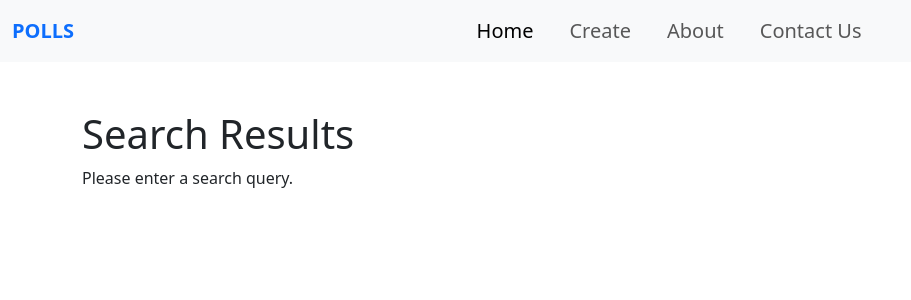
After one commit to SobanAhmedK/Django-Official-Polls-app, a Django app: page /polls/search/ in a window 1280 px wide. The commit adds this page. Shown: the top 300 px of the page, without its empty margins (0-911 px from the left). Run offline with Django 5.2, Linux system fonts and the light colour scheme.

Commit message:
search view-form developed

```diff
--- /dev/null
+++ b/polls/templates/polls/search_results.html
@@ -0,0 +1,52 @@
+<!-- polls/templates/polls/search_results.html -->
+<!DOCTYPE html>
+<html lang="en">
+<head>
+    <meta charset="UTF-8">
+    <meta name="viewport" content="width=device-width, initial-scale=1.0">
+    <title>Search Results</title>
+    <link href="https://cdn.jsdelivr.net/npm/bootstrap@5.3.0-alpha1/dist/css/bootstrap.min.css" rel="stylesheet">
+    {% load static %}
+    <link href="{% static 'Polls/style.css' %}" rel="stylesheet">
+</head>
+<body>
+
+<nav class="navbar navbar-expand-lg bg-body-tertiary">
+    <div class="container-fluid">
+        <a class="navbar-brand" href="{% url 'polls:index' %}">POLLS</a>
+        <button class="navbar-toggler" type="button" data-bs-toggle="collapse" data-bs-target="#navbarNavAltMarkup" aria-controls="navbarNavAltMarkup" aria-expanded="false" aria-label="Toggle navigation">
+            <span class="navbar-toggler-icon"></span>
+        </button>
+        <div class="collapse navbar-collapse justify-content-center" id="navbarNavAltMarkup">
+            <div class="navbar-nav">
+                <a class="nav-link fs-5 active ml-20px" aria-current="page" href="{% url 'polls:index' %}">Home</a>
+                <a class="nav-link fs-5 mr-33" href="{% url 'polls:create'%}">Create</a>
+                <a class="nav-link fs-5" href="{% url 'polls:about' %}">About</a>
+                <a class="nav-link fs-5" href="{% url 'polls:contact' %}">Contact Us</a>
+            </div>
+        </div>
+    </div>
+</nav>
+
+<div class="container mt-5">
+    <h1>Search Results</h1>
+    {% if query %}
+        <p>Results for "{{ query }}":</p>
+        {% if results %}
+            <ul>
+                {% for result in results %}
+                    <li>
+                        <a href="{% url 'polls:details' result.id %}">{{ result.question_text }}</a>
+                    </li>
+                {% endfor %}
+            </ul>
+        {% else %}
+            <p>No results found.</p>
+        {% endif %}
+    {% else %}
+        <p>Please enter a search query.</p>
+    {% endif %}
+</div>
+
+</body>
+</html>
--- a/polls/urls.py
+++ b/polls/urls.py
@@ -9,6 +9,7 @@ urlpatterns = [
     path("<int:question_id>/vote" , views.vote , name="vote"),
     path("contact/", views.contact , name="contact"),
     path("about/", views.about , name="about"),
-    path('create/', views.CreateView.as_view(), name='create')
+    path('create/', views.CreateView.as_view(), name='create'),
+    path('search/', views.search, name='search')
 
 ]
--- a/polls/views.py
+++ b/polls/views.py
@@ -112,3 +112,9 @@ def contact(request):
             success_message = 'Thank you for your response!'
 
     return render(request, 'polls/contact.html', {'error_message': error_message, 'success_message': success_message})
+def search(request):
+        query = request.GET.get('q')
+        results = []
+        if query:
+            results = question.objects.filter(question_text__icontains=query)
+        return render(request, 'polls/search_results.html', {'results': results, 'query': query})
--- a/static/polls/style.css
+++ b/static/polls/style.css
@@ -322,3 +322,12 @@
     a.nav-link {
     margin-right: 20px;
     }
+
+
+    .form-control {
+        border-radius: 20px;
+    }
+
+    .btn-outline-success {
+        border-radius: 20px;
+    }
```
Also changed, not shown: polls/templates/polls/index.html (+37 -30 lines).
